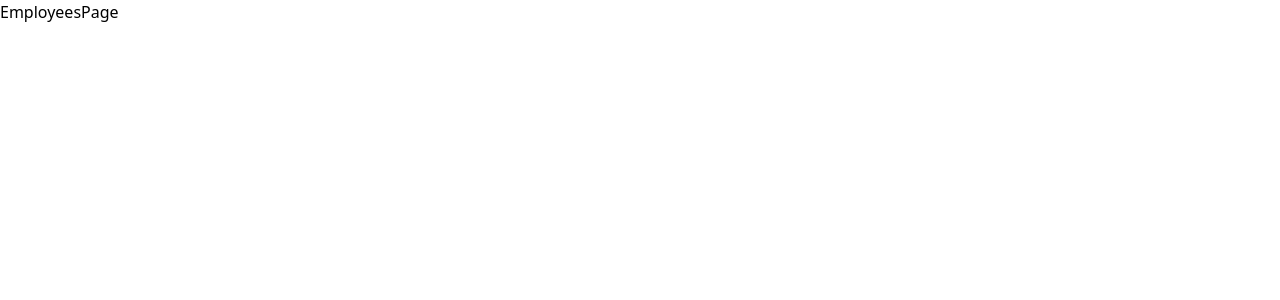
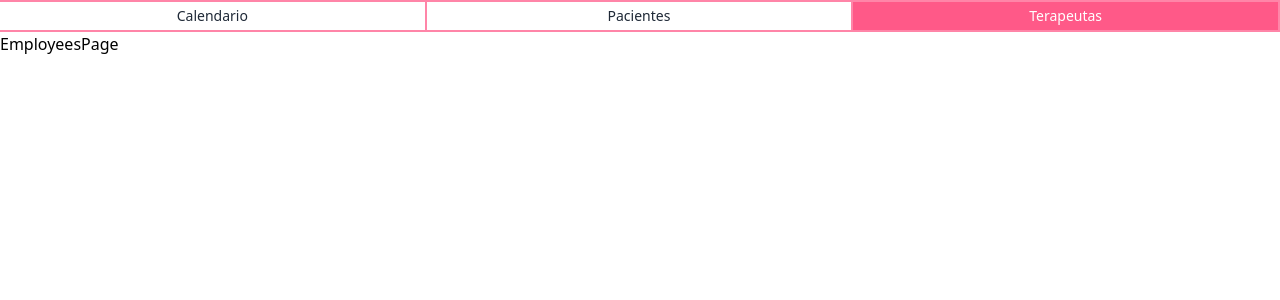
Before and after one commit to Ronald803/suyana-front, a React (Vite) app: page /employees in a window 1280 px wide. Shown: the top 300 px of the page. Built offline with nearby package versions, Linux system fonts and the light colour scheme.

Commit message:
Create navbar

```diff
--- a/src/App.jsx
+++ b/src/App.jsx
@@ -4,6 +4,7 @@ import CalendarPage from './components/pages/CalendarPage'
 import EmployeesPage from './components/pages/EmployeesPage'
 import HomePage from './components/pages/HomePage'
 import PatientsPage from './components/pages/PatientsPage'
+import Navbar from './components/organisms/Navbar'
 
 const AppRoutes = () => {
   let routes = useRoutes([
@@ -20,6 +21,7 @@ function App() {
     <>
       <div>
         <BrowserRouter>
+          <Navbar/>
           <AppRoutes />
         </BrowserRouter>
       </div>
--- a/src/api/employeeRequests.js
+++ b/src/api/employeeRequests.js
@@ -1,4 +1,4 @@
-import { config } from "../config"
+import { config } from "../global"
 
 export async function loginBackend(credentials) {
   const response = await fetch(config.backendUrl + '/api/auth/login', {
--- a/src/api/patientRequests.js
+++ b/src/api/patientRequests.js
@@ -1,4 +1,4 @@
-import { config } from "../config";
+import { config } from "../global";
 
 export async function createPatientBackend(newPatient) {
   const token = localStorage.getItem('t')
--- /dev/null
+++ b/src/components/atoms/SingleOptionBar.jsx
@@ -0,0 +1,21 @@
+import PropTypes from 'prop-types';
+
+function SingleOptionBar(props) {
+  const notChoosenTagStyle = "flex w-1/3 text-center text-gray-800 py-1 border-r-2 border-secondary"
+  const choosenTagStyle = " flex w-1/3 text-center text-white bg-primary py-1 border-r-2 border-secondary"
+  return (
+    <div className={props.currentPath == props.optionPath ? choosenTagStyle : notChoosenTagStyle} >
+      <a className='w-full' href={props.optionPath}>
+        {props.optionName}
+      </a>
+    </div>
+  )
+}
+
+export default SingleOptionBar
+
+SingleOptionBar.propTypes = {
+  currentPath: PropTypes.string,
+  optionPath: PropTypes.string,
+  optionName: PropTypes.string
+}
--- a/src/components/molecules/CreateEmployeeForm.jsx
+++ b/src/components/molecules/CreateEmployeeForm.jsx
@@ -2,7 +2,7 @@ import { useRef } from 'react'
 import OneLineLabelInput from '../atoms/OneLineLabelInput'
 import MainButtonForm from '../atoms/MainButtonForm'
 import OneLineLabelSelect from '../atoms/OneLineLabelSelect'
-import { options } from '../../config'
+import { options } from '../../global'
 import { createEmployeeBackend } from '../../api/employeeRequests'
 import successAlert from '../alerts/successAlert'
 import errorAlert from '../alerts/errorAlert'
--- a/src/components/molecules/NewPatientForm.jsx
+++ b/src/components/molecules/NewPatientForm.jsx
@@ -2,7 +2,7 @@ import { useRef } from "react"
 import MainButtonForm from "../atoms/MainButtonForm"
 import OneLineLabelInput from "../atoms/OneLineLabelInput"
 import OneLineLabelSelect from "../atoms/OneLineLabelSelect"
-import { options } from "../../config"
+import { options } from "../../global"
 import { createPatientBackend } from "../../api/patientRequests"
 import successAlert from "../alerts/successAlert"
 import errorAlert from "../alerts/errorAlert"
--- /dev/null
+++ b/src/components/molecules/OptionsBar.jsx
@@ -0,0 +1,24 @@
+import PropTypes from 'prop-types';
+import { useLocation } from 'react-router-dom'
+import SingleOptionBar from '../atoms/SingleOptionBar'
+
+function OptionsBar(props) {
+  const location = useLocation()
+  return (
+    <div className='flex flex-row text-sm border-y-2 border-secondary'>
+      {
+        props.options.map((option, index) => {
+          return (
+            <SingleOptionBar currentPath={location.pathname} optionName={option.optionName} optionPath={option.optionPath} key={index} />
+          )
+        })
+      }
+    </div>
+  )
+}
+
+export default OptionsBar
+
+OptionsBar.propTypes = {
+  options: PropTypes.array
+}
--- /dev/null
+++ b/src/components/organisms/Navbar.jsx
@@ -0,0 +1,12 @@
+import OptionsBar from '../molecules/OptionsBar'
+import { options } from '../../global'
+
+function Navbar() {
+  return (
+    <div>
+      <OptionsBar options={options.navbar} />
+    </div>
+  )
+}
+
+export default Navbar
--- a/src/components/pages/CalendarPage.jsx
+++ b/src/components/pages/CalendarPage.jsx
@@ -1,5 +1,3 @@
-import React from 'react'
-
 function CalendarPage() {
   return (
     <div>CalendarPage</div>
--- a/src/components/pages/EmployeesPage.jsx
+++ b/src/components/pages/EmployeesPage.jsx
@@ -1,5 +1,3 @@
-import React from 'react'
-
 function EmployeesPage() {
   return (
     <div>EmployeesPage</div>
--- a/src/components/pages/PatientsPage.jsx
+++ b/src/components/pages/PatientsPage.jsx
@@ -1,5 +1,3 @@
-import React from 'react'
-
 function PatientsPage() {
   return (
     <div>PatientsPage</div>
--- a/src/config.js
+++ b/src/global.js
@@ -18,5 +18,10 @@ export const options = {
     { name: 'Mañana', value: 'morning' },
     { name: 'Tarde', value: 'afternoon' },
     { name: 'Día completo', value: 'allDay' }
+  ],
+  navbar: [
+    { optionName: 'Calendario', optionPath: '/calendar'},
+    { optionName: 'Pacientes', optionPath: '/patients'},
+    { optionName: 'Terapeutas', optionPath: '/employees'}
   ]
 }
```
